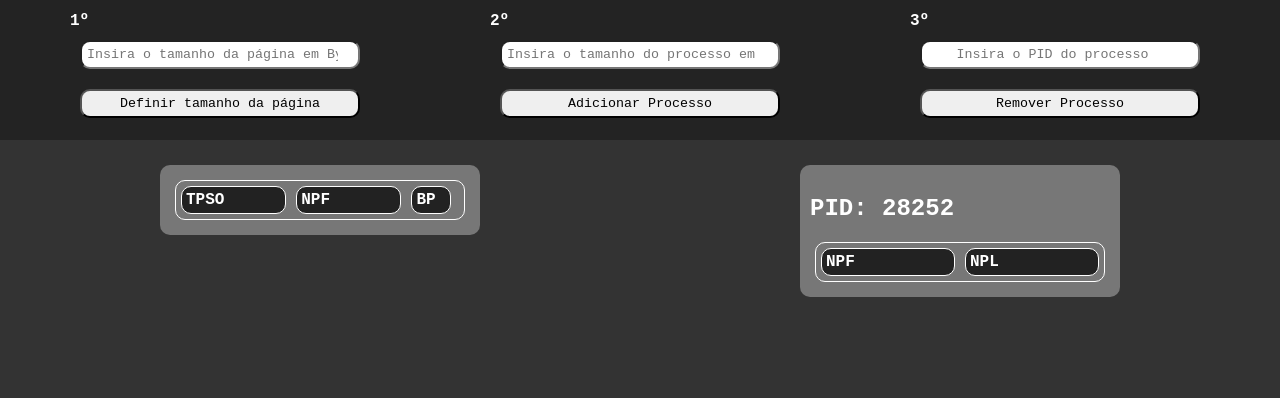
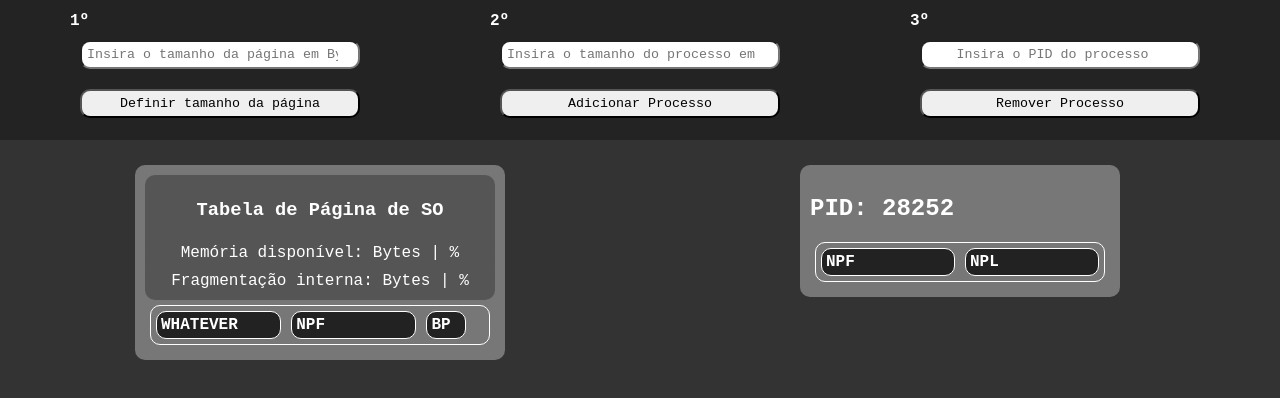
Before and after one commit to Gabao-Farias/Process_manager, a React (Create React App) app: page / in a window 1280 px wide. Shown: the top 398 px of the page. Built offline with nearby package versions, Linux system fonts and the light colour scheme.

Commit message:
Added new feature to PagesTable component

```diff
--- a/src/components/PagesTable/index.tsx
+++ b/src/components/PagesTable/index.tsx
@@ -1,6 +1,6 @@
 import React, { FC } from 'react';
 import { PageTable } from '../../Models';
-import { PagesTableContainer, ItemRow, PageNumber, NPF, Used } from './styles';
+import { PagesTableContainer, ItemRow, PageNumber, NPF, Used, MemoryAvailable, InternFragment, SmallHeader } from './styles';
 
 interface PagesTableProps {
   tablePageConfig: PageTable[];
@@ -9,8 +9,14 @@ interface PagesTableProps {
 const PagesTable : FC<PagesTableProps> = ({tablePageConfig}) => {
   return(
     <PagesTableContainer>
+      <SmallHeader>
+        <h3>Tabela de Página de SO</h3>
+        <MemoryAvailable>Memória disponível: {} Bytes | {} %</MemoryAvailable>
+        <InternFragment>Fragmentação interna: {} Bytes | {} %</InternFragment>
+      </SmallHeader>
+
       <ItemRow>
-        <PageNumber><strong>TPSO</strong></PageNumber>
+        <PageNumber><strong>WHATEVER</strong></PageNumber>
         <NPF><strong>NPF</strong></NPF>
         <Used used={false}><strong>BP</strong></Used>
       </ItemRow>
--- a/src/components/PagesTable/styles.ts
+++ b/src/components/PagesTable/styles.ts
@@ -9,7 +9,7 @@ export const PagesTableContainer = styled.div`
   background-color: #777777;
   color: #fff;
 
-  width: 300px;
+  width: 350px;
   border-radius: 10px;
 `;
 
@@ -55,3 +55,23 @@ export const Used = styled.div<PropsPagesTable>`
   border: 1px solid #fff;
   border-radius: 10px;
 `;
+
+export const SmallHeader = styled.div`
+  background-color: #555555;
+  border-radius: 10px;
+  padding: 5px;
+
+  text-align: center;
+`;
+
+export const MemoryAvailable = styled.div`
+  background-color: #555555;
+  border-radius: 10px;
+  padding: 5px;
+`;
+
+export const InternFragment = styled.div`
+  background-color: #555555;
+  border-radius: 10px;
+  padding: 5px;
+`;
```
